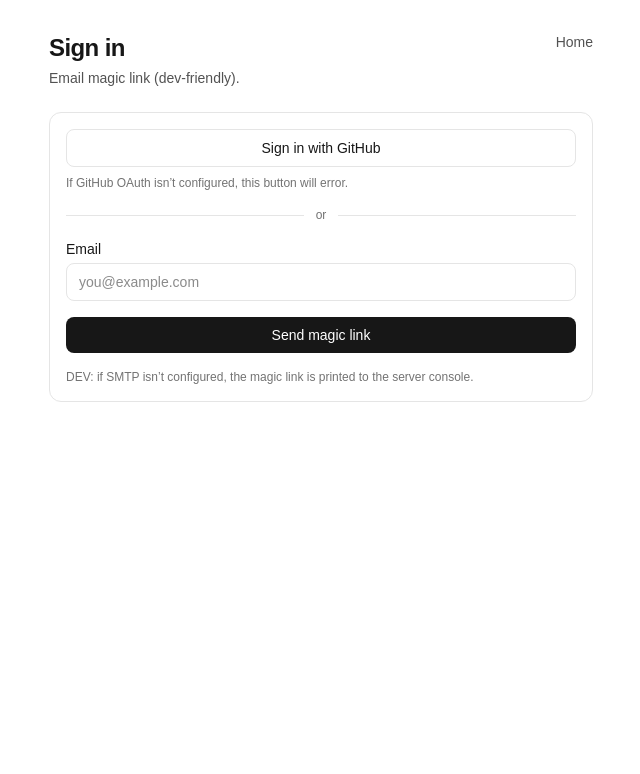
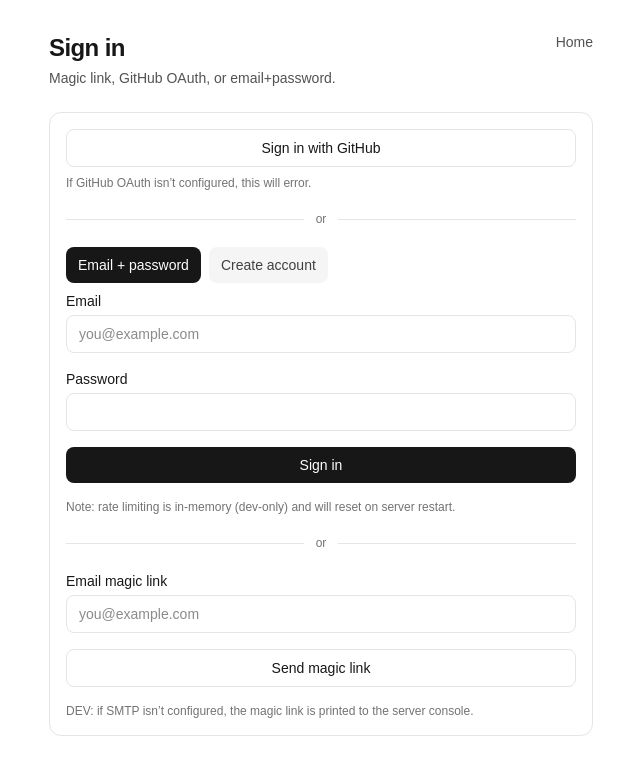
Before and after one commit to michaelasper/headstash, a Next.js app: page /auth/signin in a window 1280 px wide. Shown: the top 774 px of the page, without its empty margins (319-959 px from the left). Built offline with nearby package versions, Linux system fonts and the light colour scheme.

Commit message:
feat(auth): add credentials provider (signup/login) with basic rate limiting

```diff
--- /dev/null
+++ b/src/app/api/auth/credentials/signup/route.ts
@@ -0,0 +1,54 @@
+import { NextResponse } from "next/server";
+import bcrypt from "bcryptjs";
+import { z } from "zod";
+
+import { prisma } from "@/lib/prisma";
+import { checkRateLimit } from "@/auth/rateLimit";
+
+const signupSchema = z.object({
+  email: z.string().trim().email().max(320),
+  password: z.string().min(8).max(200),
+});
+
+export async function POST(req: Request) {
+  const body = await req.json().catch(() => null);
+  const parsed = signupSchema.safeParse(body);
+
+  if (!parsed.success) {
+    return NextResponse.json(
+      { ok: false, error: "Invalid request" },
+      { status: 400 },
+    );
+  }
+
+  const email = parsed.data.email.toLowerCase();
+
+  const rl = checkRateLimit(`signup:${email}`, { windowMs: 60_000, max: 5 });
+  if (!rl.ok) {
+    return NextResponse.json(
+      { ok: false, error: "Too many attempts. Try again later." },
+      { status: 429 },
+    );
+  }
+
+  const existing = await prisma.user.findUnique({ where: { email } });
+  if (existing) {
+    // Don't leak whether the account exists.
+    return NextResponse.json({ ok: true });
+  }
+
+  const passwordHash = await bcrypt.hash(parsed.data.password, 10);
+
+  await prisma.user.create({
+    data: {
+      email,
+      credential: {
+        create: {
+          passwordHash,
+        },
+      },
+    },
+  });
+
+  return NextResponse.json({ ok: true });
+}
--- a/src/app/auth/signin/SignInForm.tsx
+++ b/src/app/auth/signin/SignInForm.tsx
@@ -1,20 +1,33 @@
 "use client";
 
-import { useState } from "react";
+import { useMemo, useState } from "react";
 import { signIn } from "next-auth/react";
 
 import { Card, Field, inputClassName } from "@/app/_components/ui";
 
+type Mode = "login" | "signup";
+
+function normalizeEmail(e: string) {
+  return e.trim().toLowerCase();
+}
+
 export default function SignInForm() {
   const [email, setEmail] = useState("");
+  const [password, setPassword] = useState("");
+  const [mode, setMode] = useState<Mode>("login");
+  const [busy, setBusy] = useState(false);
+  const [message, setMessage] = useState<string | null>(null);
+
+  const emailNormalized = useMemo(() => normalizeEmail(email), [email]);
 
   return (
     <Card>
-      <div className="flex flex-col gap-4">
+      <div className="flex flex-col gap-5">
         <div>
           <button
             type="button"
             onClick={async () => {
+              setMessage(null);
               await signIn("github", { callbackUrl: "/me" });
             }}
             className="w-full rounded-lg border border-neutral-200 bg-white px-4 py-2 text-sm font-medium hover:bg-neutral-50 focus-visible:ring-2 focus-visible:ring-neutral-200"
@@ -22,8 +35,117 @@ export default function SignInForm() {
             Sign in with GitHub
           </button>
           <p className="mt-2 text-xs text-neutral-500">
-            If GitHub OAuth isn’t configured, this button will error.
+            If GitHub OAuth isn’t configured, this will error.
           </p>
+        </div>
+
+        <div className="flex items-center gap-3">
+          <div className="h-px flex-1 bg-neutral-200" />
+          <div className="text-xs text-neutral-500">or</div>
+          <div className="h-px flex-1 bg-neutral-200" />
+        </div>
+
+        <div>
+          <div className="mb-2 flex gap-2 text-sm">
+            <button
+              type="button"
+              onClick={() => {
+                setMode("login");
+                setMessage(null);
+              }}
+              className={`rounded-lg px-3 py-2 font-medium ${
+                mode === "login" ? "bg-neutral-900 text-white" : "bg-neutral-100 text-neutral-700"
+              }`}
+            >
+              Email + password
+            </button>
+            <button
+              type="button"
+              onClick={() => {
+                setMode("signup");
+                setMessage(null);
+              }}
+              className={`rounded-lg px-3 py-2 font-medium ${
+                mode === "signup" ? "bg-neutral-900 text-white" : "bg-neutral-100 text-neutral-700"
+              }`}
+            >
+              Create account
+            </button>
+          </div>
+
+          <form
+            onSubmit={async (e) => {
+              e.preventDefault();
+              setBusy(true);
+              setMessage(null);
+              try {
+                if (mode === "signup") {
+                  const res = await fetch("/api/auth/credentials/signup", {
+                    method: "POST",
+                    headers: { "content-type": "application/json" },
+                    body: JSON.stringify({ email: emailNormalized, password }),
+                  });
+                  // Do not reveal whether user existed.
+                  if (!res.ok && res.status !== 200) {
+                    setMessage("Could not create account. Please try again.");
+                    return;
+                  }
+                }
+
+                await signIn("credentials", {
+                  email: emailNormalized,
+                  password,
+                  callbackUrl: "/me",
+                  redirect: true,
+                });
+              } finally {
+                setBusy(false);
+              }
+            }}
+            className="flex flex-col gap-4"
+          >
+            <Field label="Email">
+              <input
+                name="email"
+                type="email"
+                required
+                className={inputClassName}
+                placeholder="you@example.com"
+                autoComplete="email"
+                value={email}
+                onChange={(e) => setEmail(e.target.value)}
+              />
+            </Field>
+
+            <Field
+              label="Password"
+              hint={mode === "signup" ? "Min 8 characters" : undefined}
+            >
+              <input
+                name="password"
+                type="password"
+                required
+                className={inputClassName}
+                autoComplete={mode === "signup" ? "new-password" : "current-password"}
+                value={password}
+                onChange={(e) => setPassword(e.target.value)}
+              />
+            </Field>
+
+            {message ? <p className="text-sm text-red-600">{message}</p> : null}
+
+            <button
+              type="submit"
+              disabled={busy}
+              className="rounded-lg bg-neutral-900 px-4 py-2 text-sm font-medium text-white hover:bg-neutral-800 disabled:opacity-50 focus-visible:ring-2 focus-visible:ring-neutral-200"
+            >
+              {mode === "signup" ? "Create account" : "Sign in"}
+            </button>
+
+            <p className="text-xs text-neutral-500">
+              Note: rate limiting is in-memory (dev-only) and will reset on server restart.
+            </p>
+          </form>
         </div>
 
         <div className="flex items-center gap-3">
@@ -35,13 +157,13 @@ export default function SignInForm() {
         <form
           onSubmit={async (e) => {
             e.preventDefault();
-            await signIn("email", { email, callbackUrl: "/me" });
+            await signIn("email", { email: emailNormalized, callbackUrl: "/me" });
           }}
           className="flex flex-col gap-4"
         >
-          <Field label="Email">
+          <Field label="Email magic link">
             <input
-              name="email"
+              name="emailMagic"
               type="email"
               required
               className={inputClassName}
@@ -54,7 +176,7 @@ export default function SignInForm() {
 
           <button
             type="submit"
-            className="rounded-lg bg-neutral-900 px-4 py-2 text-sm font-medium text-white hover:bg-neutral-800 focus-visible:ring-2 focus-visible:ring-neutral-200"
+            className="rounded-lg border border-neutral-200 bg-white px-4 py-2 text-sm font-medium hover:bg-neutral-50 focus-visible:ring-2 focus-visible:ring-neutral-200"
           >
             Send magic link
           </button>
--- a/src/app/auth/signin/page.tsx
+++ b/src/app/auth/signin/page.tsx
@@ -14,7 +14,7 @@ export default function SignInPage() {
     <Container>
       <PageHeader
         title="Sign in"
-        subtitle="Email magic link (dev-friendly)."
+        subtitle="Magic link, GitHub OAuth, or email+password."
         right={
           <Link href="/" className="text-sm text-neutral-600 hover:underline">
             Home
--- a/src/auth.ts
+++ b/src/auth.ts
@@ -1,10 +1,15 @@
 import EmailProvider from "next-auth/providers/email";
 import GitHubProvider from "next-auth/providers/github";
+import CredentialsProvider from "next-auth/providers/credentials";
 import type { NextAuthOptions } from "next-auth";
+
+import bcrypt from "bcryptjs";
+import { z } from "zod";
 
 import { PrismaAdapter } from "@next-auth/prisma-adapter";
 
 import { prisma } from "@/lib/prisma";
+import { checkRateLimit } from "@/auth/rateLimit";
 
 const hasSmtp = !!process.env.EMAIL_SERVER_HOST;
 
@@ -19,6 +24,42 @@ export const authOptions: NextAuthOptions = {
           }),
         ]
       : []),
+    CredentialsProvider({
+      name: "Credentials",
+      credentials: {
+        email: { label: "Email", type: "email" },
+        password: { label: "Password", type: "password" },
+      },
+      async authorize(credentials) {
+        const parsed = z
+          .object({
+            email: z.string().trim().email().max(320),
+            password: z.string().min(8).max(200),
+          })
+          .safeParse(credentials);
+
+        if (!parsed.success) return null;
+
+        const key = `login:${parsed.data.email.toLowerCase()}`;
+        const rl = checkRateLimit(key, { windowMs: 60_000, max: 8 });
+        if (!rl.ok) {
+          // Don't leak account existence; just fail.
+          return null;
+        }
+
+        const user = await prisma.user.findUnique({
+          where: { email: parsed.data.email.toLowerCase() },
+          include: { credential: true },
+        });
+
+        if (!user?.credential?.passwordHash) return null;
+
+        const ok = await bcrypt.compare(parsed.data.password, user.credential.passwordHash);
+        if (!ok) return null;
+
+        return { id: user.id, email: user.email };
+      },
+    }),
     EmailProvider({
       // If SMTP is configured, use it. Otherwise, we still register the provider,
       // but override sendVerificationRequest to log the magic link (DEV ONLY).
@@ -49,6 +90,15 @@ export const authOptions: NextAuthOptions = {
     verifyRequest: "/auth/verify",
   },
   session: { strategy: "database" },
+  callbacks: {
+    async session({ session, user }) {
+      if (session.user && user?.id) {
+        // @ts-expect-error augmenting default session user
+        session.user.id = user.id;
+      }
+      return session;
+    },
+  },
   secret:
     process.env.AUTH_SECRET ??
     process.env.NEXTAUTH_SECRET ??
--- /dev/null
+++ b/src/auth/rateLimit.ts
@@ -0,0 +1,38 @@
+type Entry = { count: number; firstAt: number; lastAt: number };
+
+const globalForRateLimit = globalThis as unknown as {
+  __headstashRateLimit?: Map<string, Entry>;
+};
+
+const store = globalForRateLimit.__headstashRateLimit ?? new Map<string, Entry>();
+if (!globalForRateLimit.__headstashRateLimit) {
+  globalForRateLimit.__headstashRateLimit = store;
+}
+
+export function checkRateLimit(key: string, opts?: { windowMs?: number; max?: number }) {
+  const windowMs = opts?.windowMs ?? 60_000; // 1 minute
+  const max = opts?.max ?? 8;
+
+  const now = Date.now();
+  const existing = store.get(key);
+
+  if (!existing) {
+    store.set(key, { count: 1, firstAt: now, lastAt: now });
+    return { ok: true, remaining: max - 1 };
+  }
+
+  if (now - existing.firstAt > windowMs) {
+    store.set(key, { count: 1, firstAt: now, lastAt: now });
+    return { ok: true, remaining: max - 1 };
+  }
+
+  existing.count += 1;
+  existing.lastAt = now;
+  store.set(key, existing);
+
+  if (existing.count > max) {
+    return { ok: false, remaining: 0 };
+  }
+
+  return { ok: true, remaining: max - existing.count };
+}
```
Also changed, not shown: 1 other file (tests, documents, lock files or other folders).
